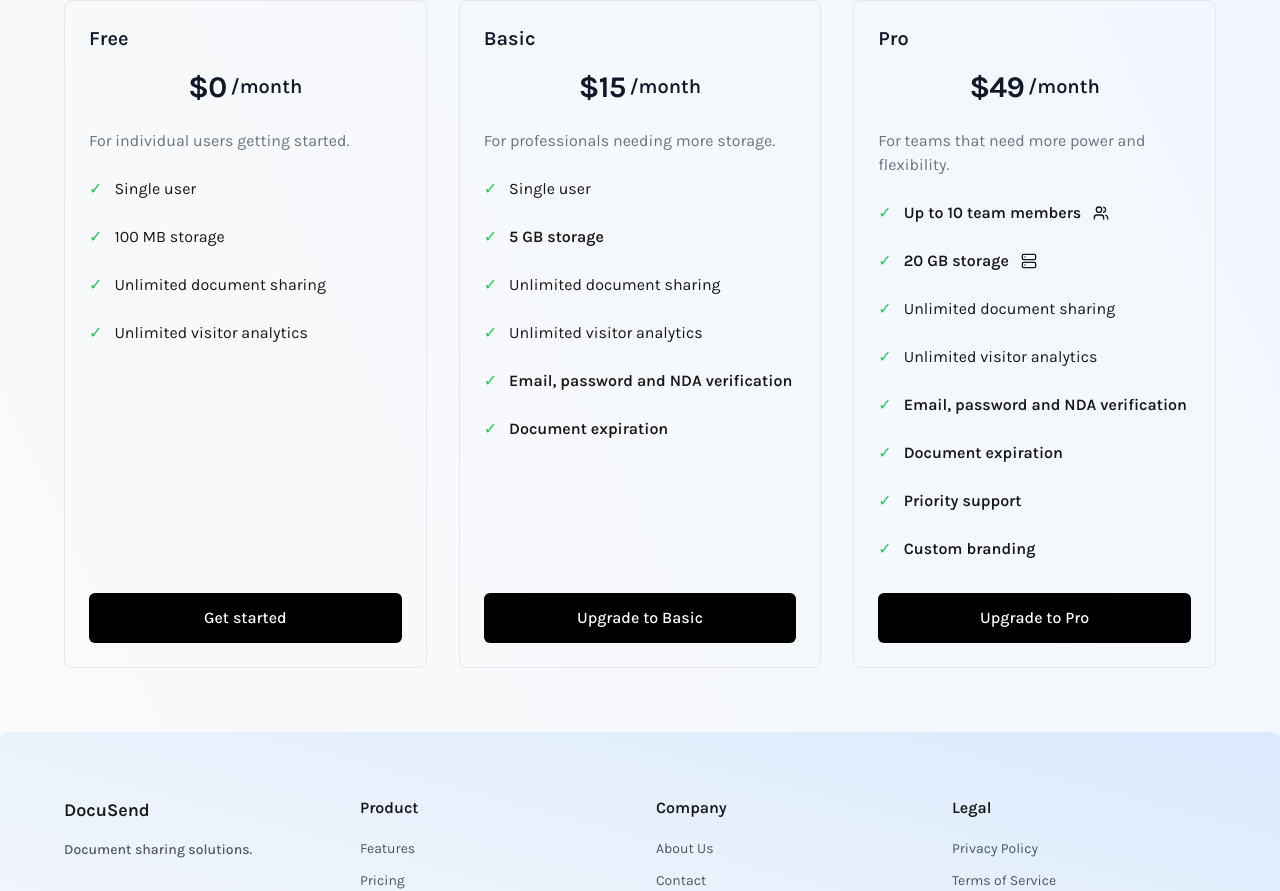
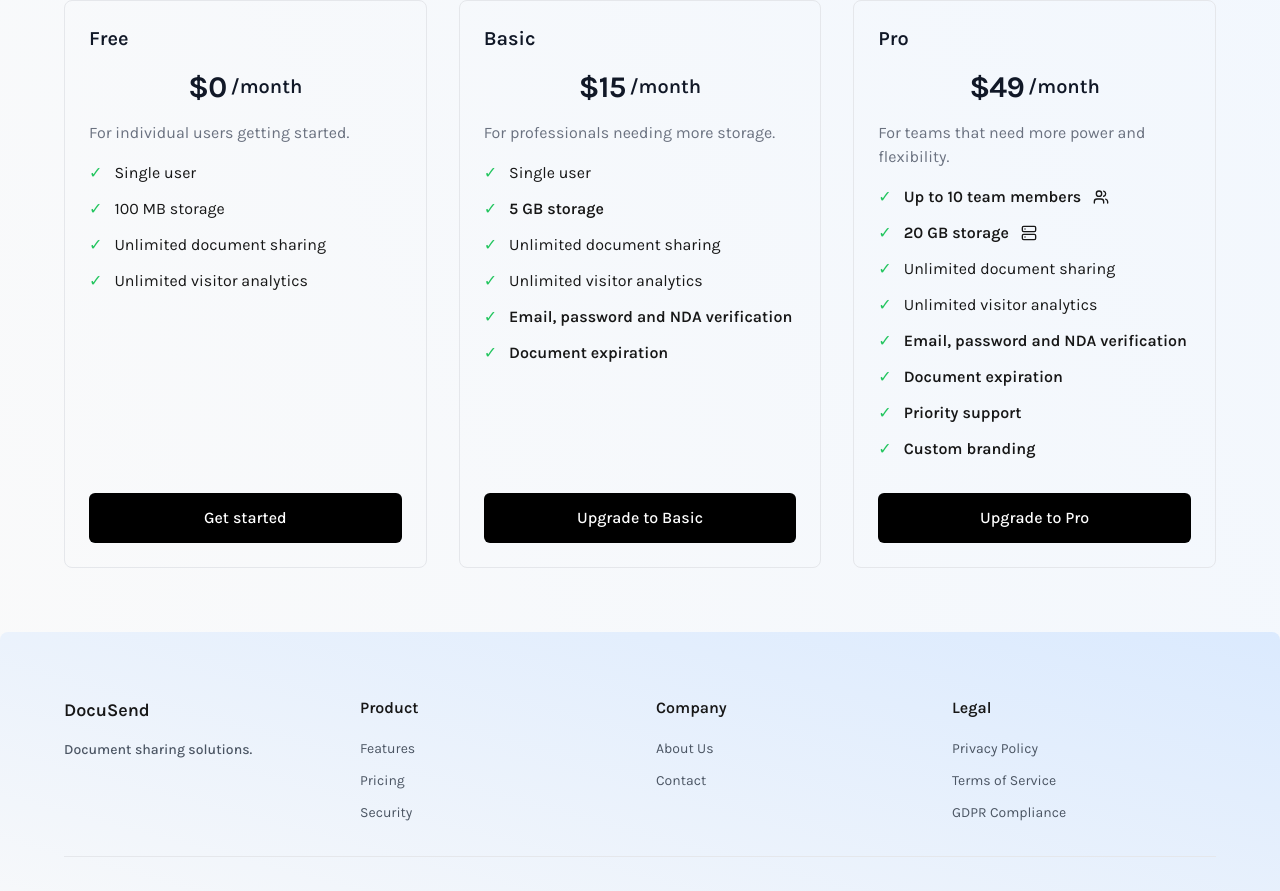
Before and after one commit to FrancoCanzani/docusend, a Next.js app: page / in a window 1280 px wide. Shown: the part 1600-2491 px from the top of the page. Built offline with nearby package versions, Linux system fonts and the light colour scheme.

Commit message:
adjust pricing card

```diff
--- a/src/app/page.tsx
+++ b/src/app/page.tsx
@@ -174,11 +174,11 @@
                     </span>
                     <span className="ml-1 text-xl font-semibold">/month</span>
                   </p>
-                  <p className="mt-6 text-gray-500">
+                  <p className="mt-4 text-gray-500">
                     For individual users getting started.
                   </p>
 
-                  <ul className="mt-6 space-y-6">
+                  <ul className="mt-4 space-y-3">
                     <li className="flex">
                       <span className="text-green-500">✓</span>
                       <span className="ml-3">Single user</span>
@@ -214,11 +214,11 @@
                     </span>
                     <span className="ml-1 text-xl font-semibold">/month</span>
                   </p>
-                  <p className="mt-6 text-gray-500">
+                  <p className="mt-4 text-gray-500">
                     For professionals needing more storage.
                   </p>
 
-                  <ul className="mt-6 space-y-6">
+                  <ul className="mt-4 space-y-3">
                     <li className="flex">
                       <span className="text-green-500">✓</span>
                       <span className="ml-3">Single user</span>
@@ -266,11 +266,11 @@
                     </span>
                     <span className="ml-1 text-xl font-semibold">/month</span>
                   </p>
-                  <p className="mt-6 text-gray-500">
+                  <p className="mt-4 text-gray-500">
                     For teams that need more power and flexibility.
                   </p>
 
-                  <ul className="mt-6 space-y-6">
+                  <ul className="mt-4 space-y-3">
                     <li className="flex">
                       <span className="text-green-500">✓</span>
                       <span className="mx-3 font-semibold">
```
